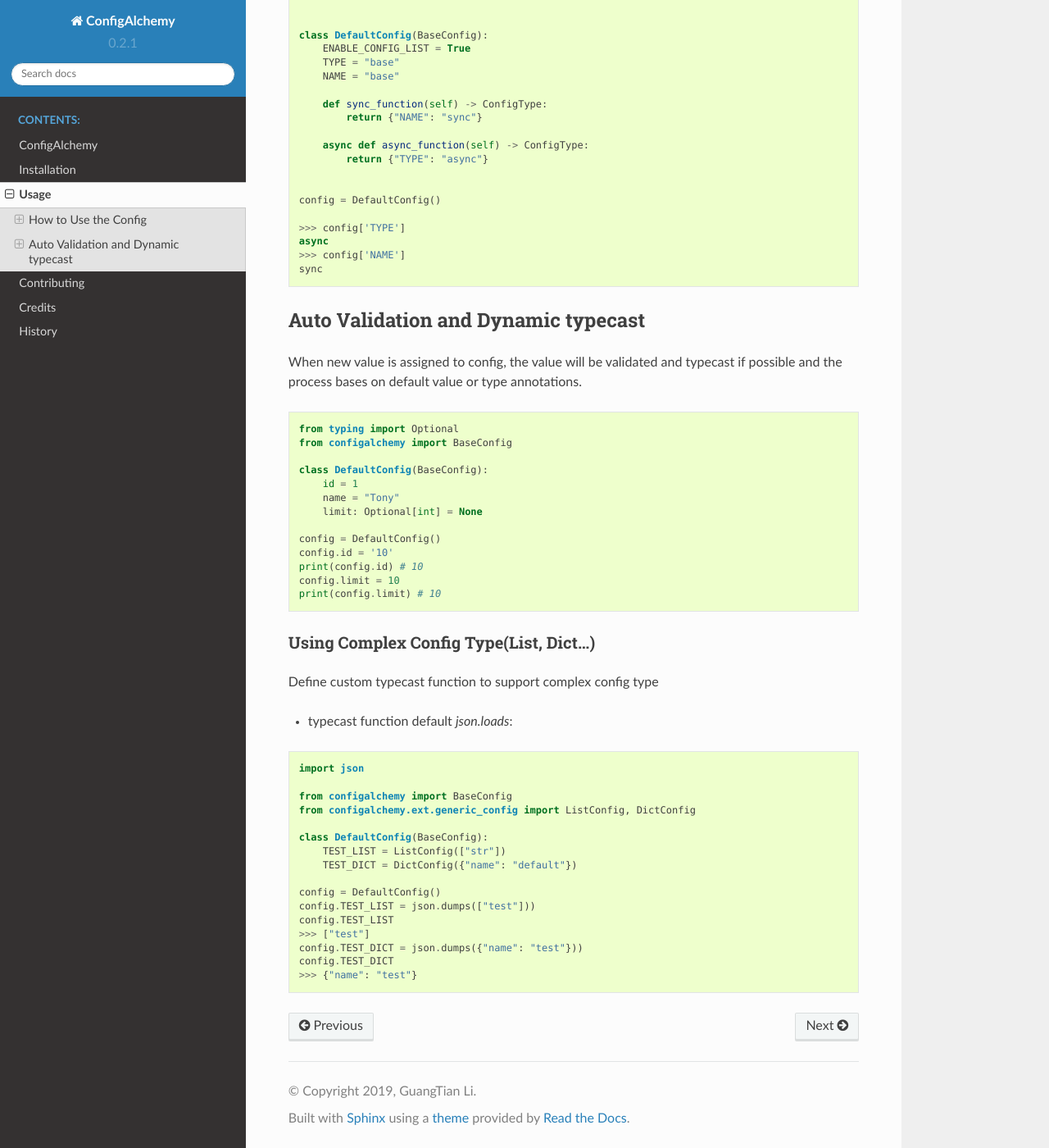
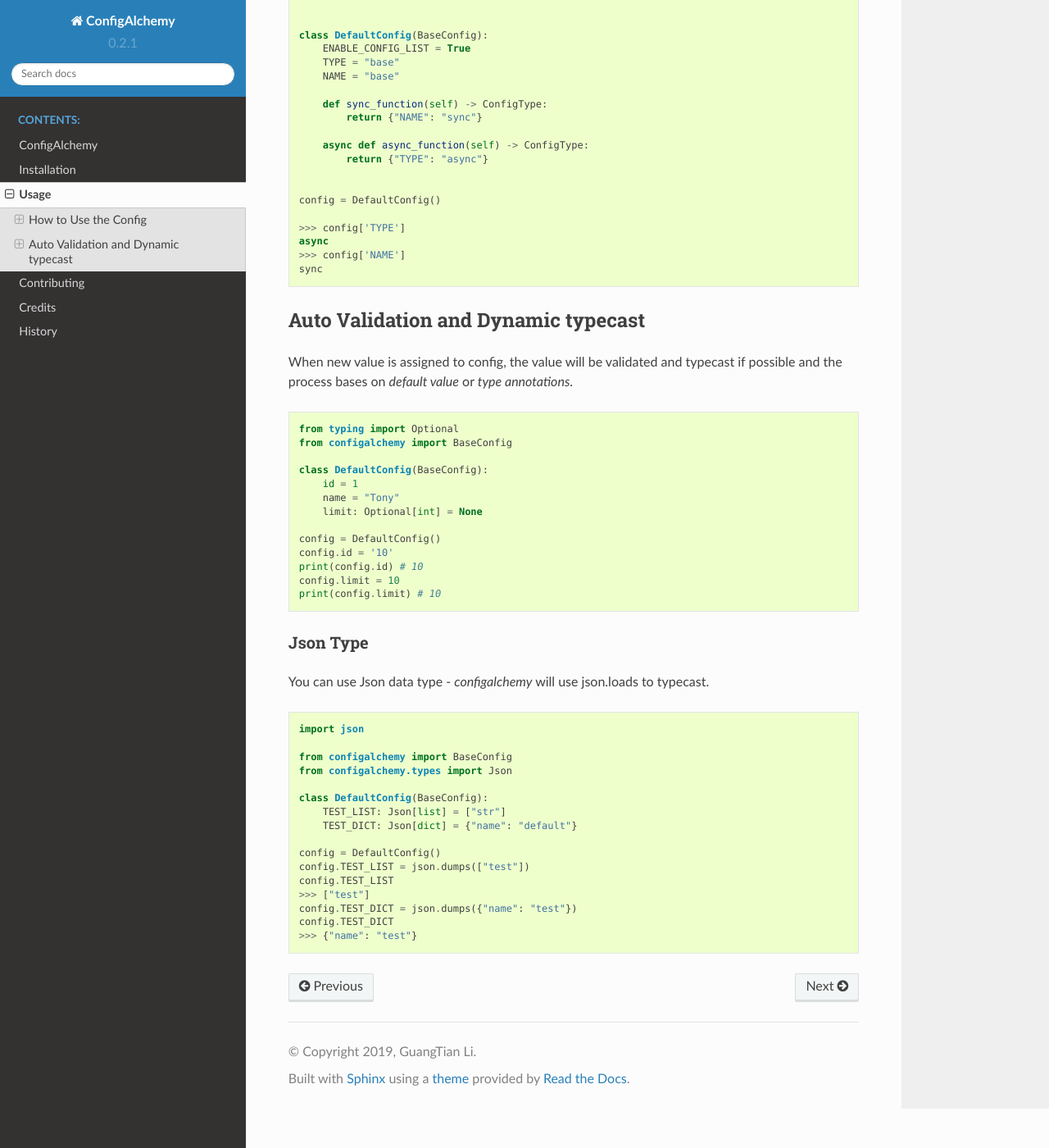
Before and after one commit to GuangTianLi/configalchemy, a Sphinx documentation site: the page built from docs/usage.rst, in a window 1280 px wide and 1400 px high, scrolled down 2271 px. Shown: the whole window at 82% size. Built offline with Sphinx 7.4.7 and the Read the Docs theme 2.0.0, drawn with Linux system fonts in a browser that asks for light colours.

Commit message:
:pencil: improve docs

```diff
--- a/HISTORY.rst
+++ b/HISTORY.rst
@@ -2,12 +2,13 @@
 History
 =======
 
-0.2.0 (2019-08)
+0.2.* (2019-08)
 ------------------
 
 * Use OOP to define call function
 * Properer validation and typecast
 * Improve Type Annotations
+* Import JSON type
 
 0.1.0 (2019-08-01)
 ------------------
--- a/docs/usage.rst
+++ b/docs/usage.rst
@@ -128,7 +128,7 @@ Auto Validation and Dynamic typecast
 ==============================================
 
 When new value is assigned to config, the value will be validated and typecast if possible and the process bases on
-default value or type annotations.
+`default value` or `type annotations`.
 
 .. code-block:: python
 
@@ -146,28 +146,26 @@ default value or type annotations.
     config.limit = 10
     print(config.limit) # 10
 
-Using Complex Config Type(List, Dict...)
+Json Type
 ----------------------------------------------------
 
-Define custom typecast function to support complex config type
-
-- typecast function default `json.loads`:
+You can use Json data type - `configalchemy` will use json.loads to typecast.
 
 .. code-block:: python
 
     import json
 
     from configalchemy import BaseConfig
-    from configalchemy.ext.generic_config import ListConfig, DictConfig
+    from configalchemy.types import Json
 
     class DefaultConfig(BaseConfig):
-        TEST_LIST = ListConfig(["str"])
-        TEST_DICT = DictConfig({"name": "default"})
+        TEST_LIST: Json[list] = ["str"]
+        TEST_DICT: Json[dict] = {"name": "default"}
 
     config = DefaultConfig()
-    config.TEST_LIST = json.dumps(["test"]))
+    config.TEST_LIST = json.dumps(["test"])
     config.TEST_LIST
     >>> ["test"]
-    config.TEST_DICT = json.dumps({"name": "test"}))
+    config.TEST_DICT = json.dumps({"name": "test"})
     config.TEST_DICT
     >>> {"name": "test"}
```
Also changed, not shown: 2 other files.
